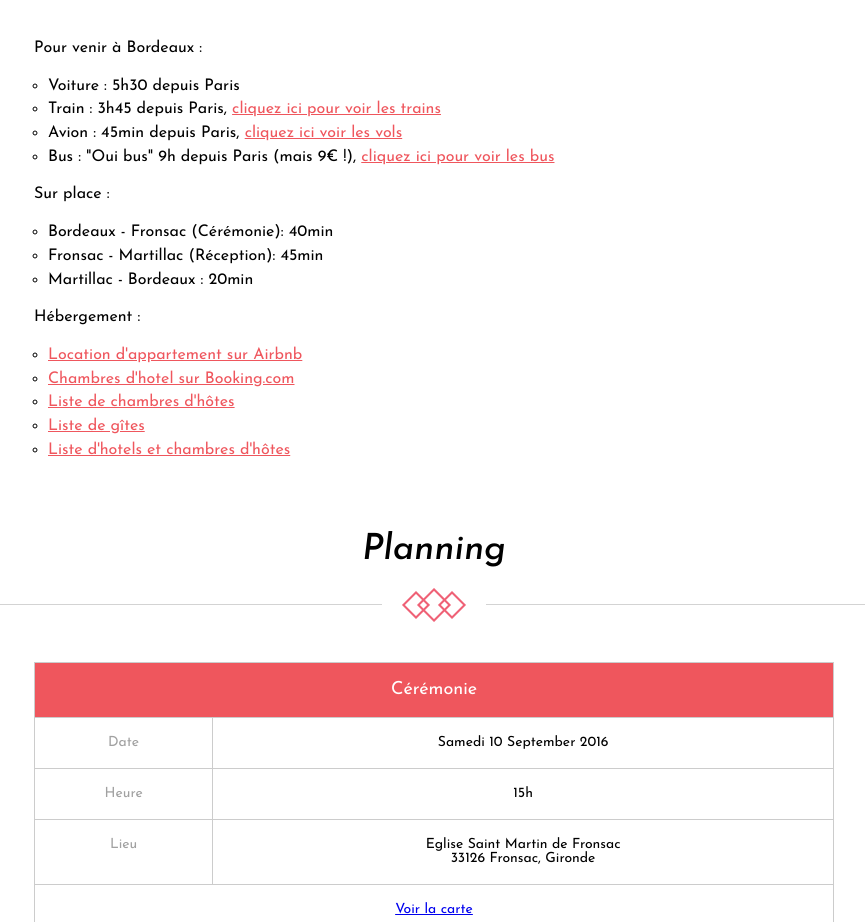
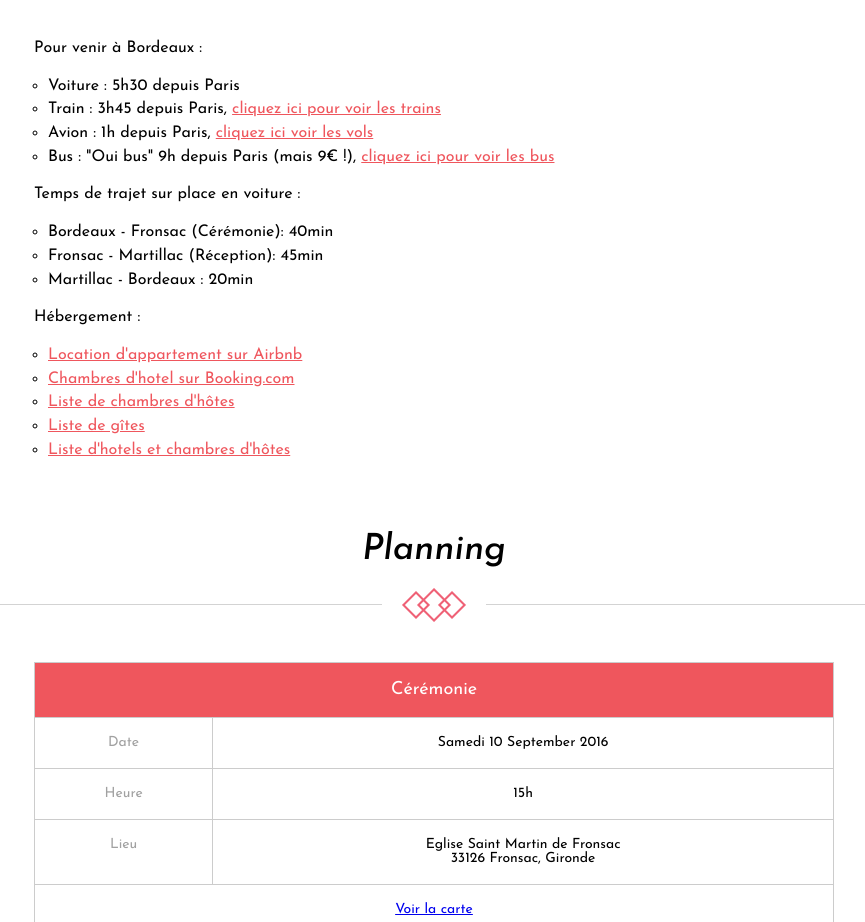
Before and after one commit to gmajoulet/sebastienetjuliette, a website: page index.html in a window 1280 px wide. Shown: the part 1416-2338 px from the top of the page, without its empty margins (206-1071 px from the left). Drawn offline with Linux system fonts and the light colour scheme.

Commit message:
Traveling tips content tweaking.

```diff
--- a/index.html
+++ b/index.html
@@ -46,11 +46,11 @@
     <ul>
       <li>Voiture : 5h30 depuis Paris</li>
       <li>Train : 3h45 depuis Paris, <a href="http://www.voyages-sncf.com/" target="_blank">cliquez ici pour voir les trains</a></li>
-      <li>Avion : 45min depuis Paris, <a href="https://www.kayak.fr/flights/PAR-BOD/2016-09-10" target="_blank">cliquez ici voir les vols</a></li>
+      <li>Avion : 1h depuis Paris, <a href="https://www.kayak.fr/flights/PAR-BOD/2016-09-10" target="_blank">cliquez ici voir les vols</a></li>
       <li>Bus : "Oui bus" 9h depuis Paris (mais 9€ !), <a href="https://booking.ouibus.com" target="_blank">cliquez ici pour voir les bus</a></li>
     </ul>
 
-    <p>Sur place :</p>
+    <p>Temps de trajet sur place en voiture :</p>
     <ul>
       <li>Bordeaux - Fronsac (Cérémonie): 40min</li>
       <li>Fronsac - Martillac (Réception): 45min</li>
```
